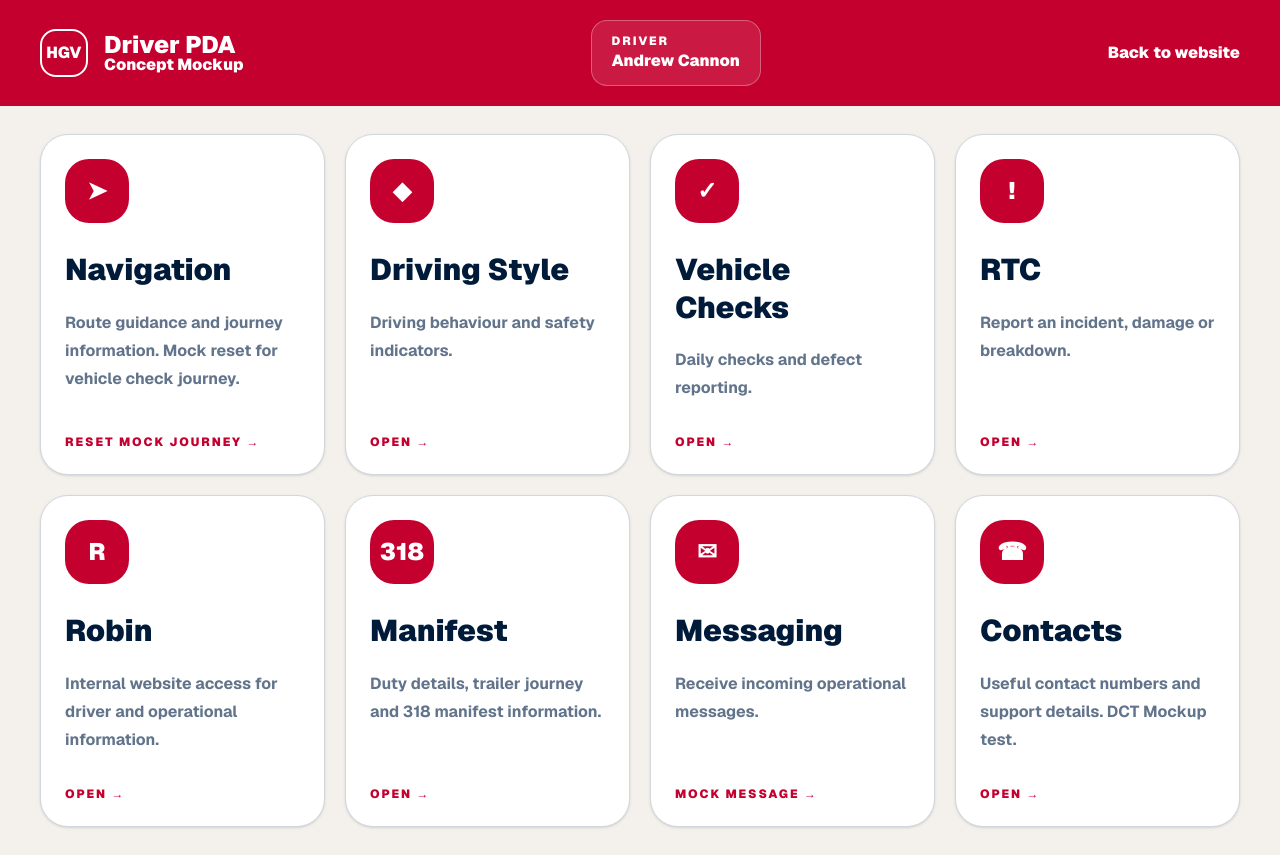
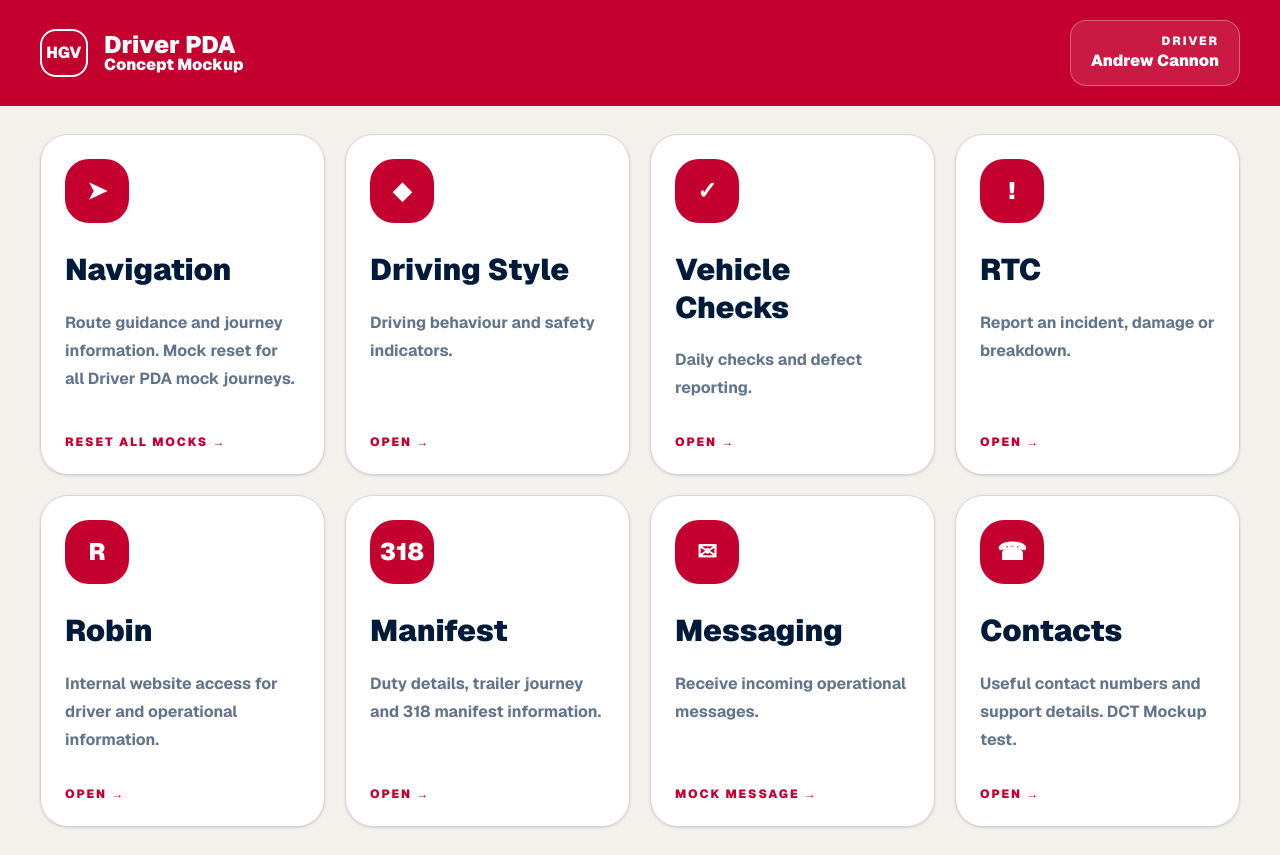
Before and after one commit to acannon76/rugby-league-supporter-web, a Next.js app: page /internal/app-ideas in a window 1280 px wide. Built offline with nearby package versions, Linux system fonts and the light colour scheme.

Commit message:
adding manifest

```diff
--- a/src/app/internal/app-ideas/HgvDriverPdaMockupClient.tsx
+++ b/src/app/internal/app-ideas/HgvDriverPdaMockupClient.tsx
@@ -1,6 +1,7 @@
 "use client";
 
 import Link from "next/link";
+import { useState } from "react";
 import { resetDriverPdaManifestMockup } from "./driverPdaManifestData";
 
 type AppButton = {
@@ -10,14 +11,15 @@ type AppButton = {
   icon: string;
   actionText?: string;
   isNavigation?: boolean;
+  isMessaging?: boolean;
 };
 
 const appButtons: AppButton[] = [
   {
     title: "Navigation",
-    text: "Route guidance and journey information. Mock reset for vehicle check journey.",
+    text: "Route guidance and journey information. Mock reset for all Driver PDA mock journeys.",
     icon: "➤",
-    actionText: "RESET MOCK JOURNEY",
+    actionText: "RESET ALL MOCKS",
     isNavigation: true,
   },
   {
@@ -30,7 +32,7 @@ const appButtons: AppButton[] = [
   {
     title: "Vehicle Checks",
     text: "Daily checks and defect reporting.",
-    href: "/internal/vehicle-checks",
+    href: "/internal/vehicle-history",
     icon: "✓",
     actionText: "OPEN",
   },
@@ -58,9 +60,9 @@ const appButtons: AppButton[] = [
   {
     title: "Messaging",
     text: "Receive incoming operational messages.",
-    href: "#",
     icon: "✉",
     actionText: "MOCK MESSAGE",
+    isMessaging: true,
   },
   {
     title: "Contacts",
@@ -72,9 +74,16 @@ const appButtons: AppButton[] = [
 ];
 
 export default function HgvDriverPdaMockupClient() {
+  const [messageActive, setMessageActive] = useState(false);
+
   function handleNavigationReset() {
-    resetDriverPdaManifestMockup();
-    window.alert("Mock journey reset. Manifest and DCT mockup data has been cleared.");
+    resetAllDriverPdaMocks();
+    setMessageActive(false);
+    window.alert("All Driver PDA mock journeys have been reset.");
+  }
+
+  function handleMessagingClick() {
+    setMessageActive(true);
   }
 
   return (
@@ -96,21 +105,27 @@ export default function HgvDriverPdaMockupClient() {
             </div>
           </div>
 
-          <div className="hidden rounded-2xl border border-white/30 bg-white/10 px-5 py-3 sm:block">
+          <div className="ml-auto rounded-2xl border border-white/30 bg-white/10 px-5 py-3 text-right">
             <p className="text-xs font-black uppercase tracking-[0.16em]">
               Driver
             </p>
             <p className="text-base font-black">Andrew Cannon</p>
           </div>
-
-          <Link
-            href="/"
-            className="text-sm font-black text-white no-underline sm:text-base"
-          >
-            Back to website
-          </Link>
         </div>
       </header>
+
+      {messageActive && (
+        <section className="px-4 pt-5 sm:px-6 lg:px-10">
+          <div className="mx-auto max-w-[1280px] rounded-[18px] border-2 border-[#067a35] bg-[#d9f7e5] px-5 py-4 text-[#067a35] shadow-sm">
+            <p className="text-xs font-black uppercase tracking-[0.16em]">
+              Message From NWH Transport
+            </p>
+            <p className="mt-2 text-base font-black">
+              Please check your operational messages before continuing your duty.
+            </p>
+          </div>
+        </section>
+      )}
 
       <section className="px-4 py-7 sm:px-6 lg:px-10">
         <div className="mx-auto grid max-w-[1280px] grid-cols-1 gap-5 sm:grid-cols-2 lg:grid-cols-4">
@@ -118,7 +133,9 @@ export default function HgvDriverPdaMockupClient() {
             <ActionCard
               key={button.title}
               button={button}
+              messageActive={messageActive}
               onNavigationReset={handleNavigationReset}
+              onMessagingClick={handleMessagingClick}
             />
           ))}
         </div>
@@ -129,28 +146,48 @@ export default function HgvDriverPdaMockupClient() {
 
 function ActionCard({
   button,
+  messageActive,
   onNavigationReset,
+  onMessagingClick,
 }: {
   button: AppButton;
+  messageActive: boolean;
   onNavigationReset: () => void;
+  onMessagingClick: () => void;
 }) {
-  const cardClasses =
-    "group flex min-h-[270px] flex-col rounded-[28px] border border-[#d0d7df] bg-white p-6 text-left text-[#001b3a] shadow-sm transition hover:-translate-y-1 hover:shadow-lg";
+  const isMessagingActive = button.isMessaging && messageActive;
+
+  const cardClasses = `group flex min-h-[270px] flex-col rounded-[28px] border p-6 text-left shadow-sm transition hover:-translate-y-1 hover:shadow-lg ${
+    isMessagingActive
+      ? "border-[#067a35] bg-[#d9f7e5] text-[#064e3b]"
+      : "border-[#d0d7df] bg-white text-[#001b3a]"
+  }`;
+
+  const iconClasses = `mb-7 flex h-16 w-16 items-center justify-center rounded-3xl text-2xl font-black text-white ${
+    isMessagingActive ? "bg-[#067a35]" : "bg-[#c4002f]"
+  }`;
+
+  const actionClasses = `mt-auto pt-8 text-xs font-black uppercase tracking-[0.16em] ${
+    isMessagingActive ? "text-[#067a35]" : "text-[#c4002f]"
+  }`;
 
   const content = (
     <>
-      <div className="mb-7 flex h-16 w-16 items-center justify-center rounded-3xl bg-[#c4002f] text-2xl font-black text-white">
-        {button.icon}
-      </div>
+      <div className={iconClasses}>{button.icon}</div>
 
       <h2 className="text-3xl font-black leading-tight">{button.title}</h2>
 
-      <p className="mt-5 text-base font-bold leading-7 text-[#61748b]">
+      <p
+        className={`mt-5 text-base font-bold leading-7 ${
+          isMessagingActive ? "text-[#166534]" : "text-[#61748b]"
+        }`}
+      >
         {button.text}
       </p>
 
-      <div className="mt-auto pt-8 text-xs font-black uppercase tracking-[0.16em] text-[#c4002f]">
-        {button.actionText || "OPEN"} <span className="transition group-hover:translate-x-1">→</span>
+      <div className={actionClasses}>
+        {isMessagingActive ? "MESSAGE RECEIVED" : button.actionText || "OPEN"}{" "}
+        <span className="transition group-hover:translate-x-1">→</span>
       </div>
     </>
   );
@@ -163,9 +200,60 @@ function ActionCard({
     );
   }
 
+  if (button.isMessaging) {
+    return (
+      <button type="button" onClick={onMessagingClick} className={cardClasses}>
+        {content}
+      </button>
+    );
+  }
+
   return (
     <Link href={button.href || "#"} className={`${cardClasses} no-underline`}>
       {content}
     </Link>
   );
 }
+
+function resetAllDriverPdaMocks() {
+  resetDriverPdaManifestMockup();
+
+  if (typeof window === "undefined") {
+    return;
+  }
+
+  const exactKeysToRemove = [
+    "hgv-vehicle-check-status",
+    "hgv-vehicle-check-brake-status",
+    "hgv-vehicle-check-brake-descriptions",
+    "hgv-vehicle-check-brake-photo-names",
+    "hgv-brake-system-status",
+    "hgv-brake-system-descriptions",
+    "hgv-brake-system-photo-names",
+  ];
+
+  exactKeysToRemove.forEach((key) => window.localStorage.removeItem(key));
+
+  const prefixesToRemove = [
+    "driver-pda-",
+    "hgv-vehicle-check",
+    "hgv-brake",
+    "vehicle-check",
+  ];
+
+  const keysToRemove: string[] = [];
+
+  for (let index = 0; index < window.localStorage.length; index += 1) {
+    const key = window.localStorage.key(index);
+
+    if (!key) {
+      continue;
+    }
+
+    if (prefixesToRemove.some((prefix) => key.startsWith(prefix))) {
+      keysToRemove.push(key);
+    }
+  }
+
+  keysToRemove.forEach((key) => window.localStorage.removeItem(key));
+}
```
